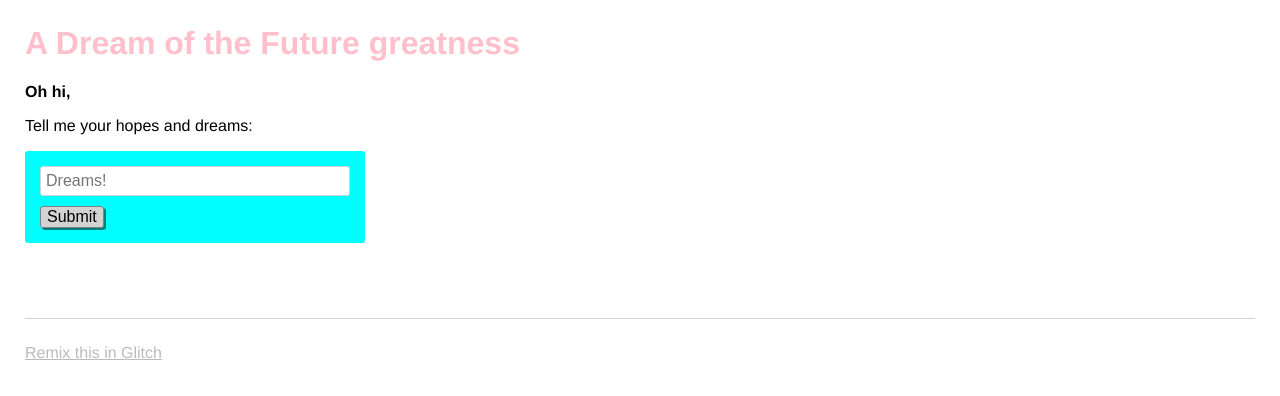
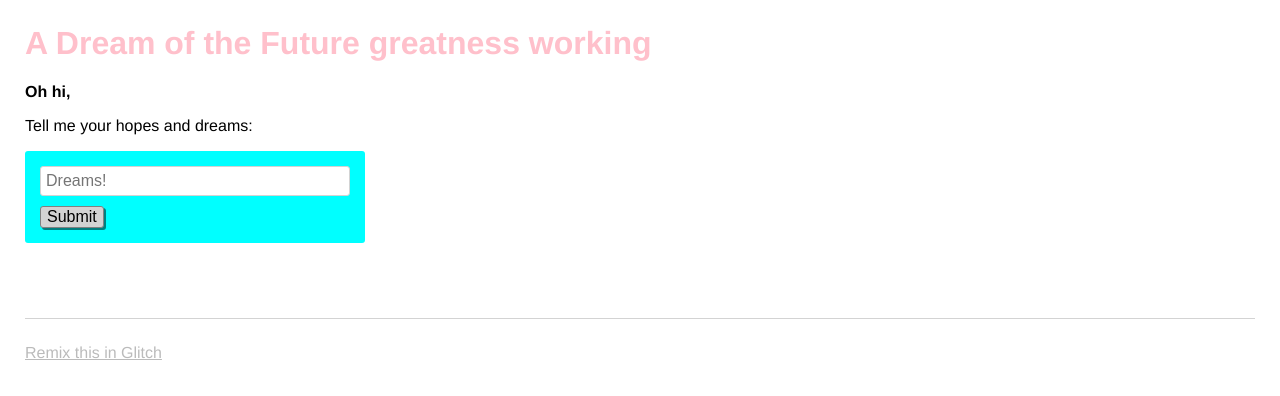
Before and after one commit to codiechanel/glitch-demo, a website: page views/index.html in a window 1280 px wide. Drawn offline with nearby package versions, Linux system fonts and the light colour scheme; no server answers.

Commit message:
🏁🚁 Updated with Glitch

```diff
--- a/views/index.html
+++ b/views/index.html
@@ -21,7 +21,7 @@
   <body>
     <header>
       <h1>
-        A Dream of the Future greatness
+        A Dream of the Future greatness working
       </h1>
     </header>
 
```
